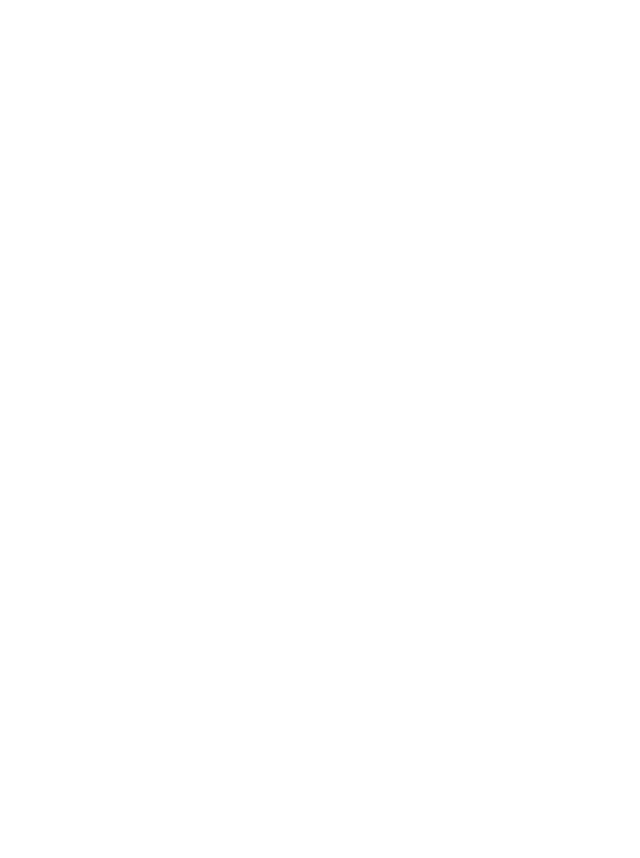
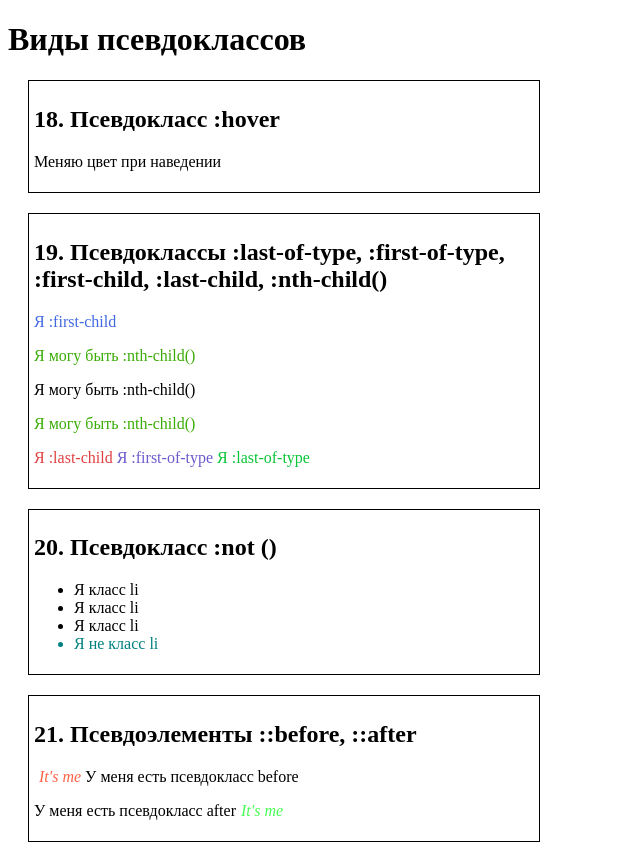
Before and after one commit to Victoria0209/Pseudo, a plain HTML site: page index.html in a window 1280 px wide. Shown: the whole page, without its empty margins (0-640 px from the left). Before the commit the page ends 800 px from the top, so only its background shows below. Drawn offline with Linux system fonts and the light colour scheme.

Commit message:
Все кроме Псевдоклассы кнопок и ссылок

```diff
--- a/index.html
+++ b/index.html
@@ -1,12 +1,54 @@
 <!DOCTYPE html>
 <html lang="en">
+
 <head>
     <meta charset="UTF-8">
     <meta http-equiv="X-UA-Compatible" content="IE=edge">
     <meta name="viewport" content="width=device-width, initial-scale=1.0">
     <title>Pseudo</title>
+    <link rel="stylesheet" href="style.css">
 </head>
+
 <body>
 
+    <h1>Виды псевдоклассов</h1>
+
+    <div>
+        <h2>18. Псевдокласс :hover</h2>
+        <p class="h2__p">Меняю цвет при наведении</p>
+    </div>
+
+    <div>
+        <h2>19. Псевдоклассы :last-of-type, :first-of-type, :first-child, :last-child, :nth-child()</h2>
+        <section class="section1">
+            <p>Я :first-child </p>
+            <p>Я могу быть :nth-child()</p>
+            <p>Я могу быть :nth-child()</p>
+            <p>Я могу быть :nth-child()</p>
+            <p>
+                Я :last-child
+                <a>Я :first-of-type </a>
+                <a>Я :last-of-type </a>
+            </p>
+        </section>
+    </div>
+
+    <div>
+        <h2>20. Псевдокласс :not ()</h2>
+        <ul class="h2__ul">
+            <li class="li1">Я класс li</li>
+            <li class="li1">Я класс li</li>
+            <li class="li1">Я класс li</li>
+            <li class="li2">Я не класс li</li>
+        </ul>
+    </div>
+
+    <div>
+        <h2>21. Псевдоэлементы ::before, ::after</h2>
+        <p class="before"> У меня есть псевдокласс before</p>
+        <p class="after"> У меня есть псевдокласс after</p>
+    </div>
+
 </body>
+
 </html>
--- a/style.css
+++ b/style.css
@@ -0,0 +1,53 @@
+div {
+    border: 1px solid black;
+    margin: 20px;
+    width: 500px;
+    padding: 5px;
+}
+
+.h2__p:hover {
+    color: rgba(234, 0, 255, 0.808);
+}
+
+.section1 p:first-child {
+    color: royalblue;
+}
+
+.section1 p:nth-child(2) {
+    color: rgb(58, 172, 5);
+}
+
+/* or */
+.section1 p:nth-child(2n) {
+    color: rgb(58, 172, 5);
+}
+
+.section1 p:last-child {
+    color: rgb(225, 65, 65);
+}
+
+.section1 p a:first-of-type {
+    color: slateblue;
+}
+
+.section1 p a:last-of-type {
+    color: rgb(10, 196, 56);
+}
+
+.h2__ul li:not(.li1) {
+    color: teal;
+}
+
+.before::before{
+    content: "It's me";
+    color: tomato;
+    padding-left: 5px;
+    font-style: italic;
+}
+
+.after::after{
+    content: "It's me";
+    color: rgb(71, 255, 86);
+    padding-left: 5px;
+    font-style: italic;
+}
```
